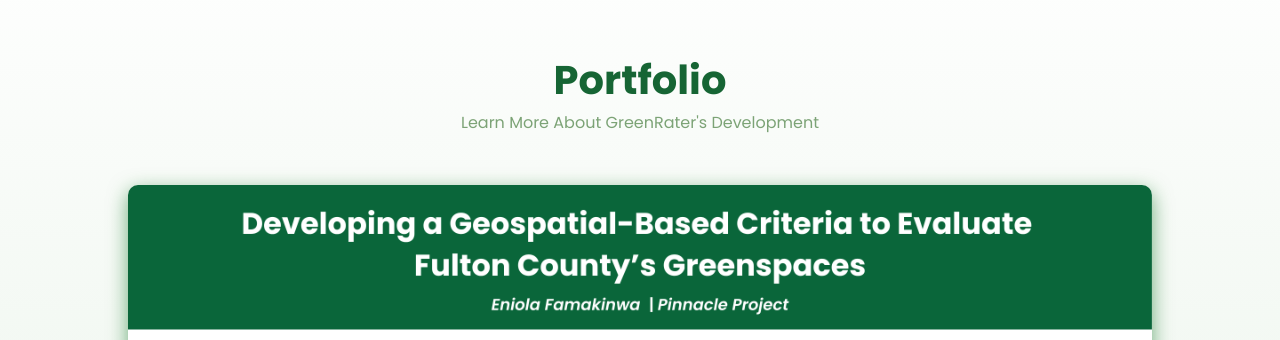
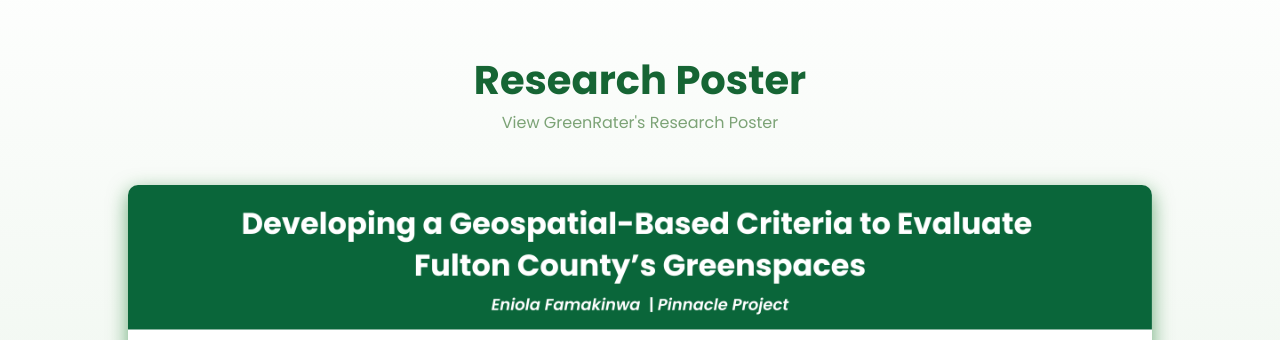
Before and after one commit to lurplee/greenspace_project, a Flask app: page /research-poster in a window 1280 px wide. Shown: the part 85-425 px from the top of the page. Run offline with Flask 3, Linux system fonts and the light colour scheme.

Commit message:
Replaced Page Title

```diff
--- a/templates/research-poster.html
+++ b/templates/research-poster.html
@@ -3,7 +3,7 @@
 <head>
     <meta charset="UTF-8">
     <meta name="viewport" content="width=device-width, initial-scale=1.0">
-    <title>Portfolio | GreenRater</title>
+    <title>Research Poster | GreenRater</title>
     <link rel="icon" type="image/svg+xml" href="static/images/GreenRaterIcon.svg">
     <link rel="stylesheet" href="style.css">
     <link rel="preconnect" href="https://fonts.googleapis.com">
@@ -40,8 +40,8 @@
 <body>
 
     <div class="heading">
-        <h1>Portfolio</h1>
-        <p>Learn More About GreenRater's Development</p>
+        <h1>Research Poster</h1>
+        <p>View GreenRater's Research Poster</p>
     </div>
 
     <div class = "center-img">
```
